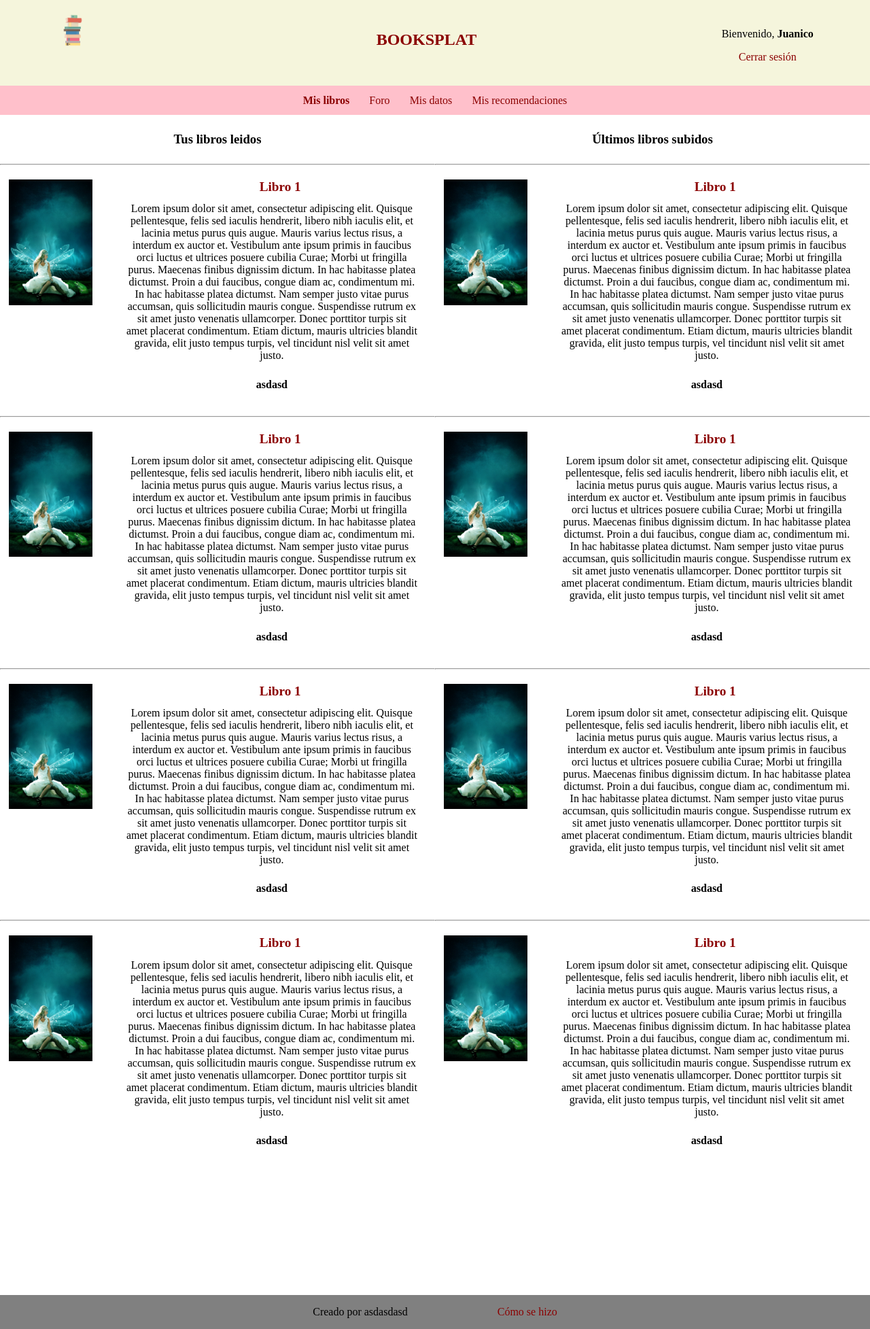
After one commit to DavidBaug/PW, a PHP site: page /mislibros.html in a window 1280 px wide. The commit adds this page. Shown: the whole page at 68% size. Run offline with PHP 8.4, Linux system fonts and the light colour scheme.

Commit message:
add mislibros + navbar

```diff
--- /dev/null
+++ b/Practicas/P1/mislibros.html
@@ -0,0 +1,216 @@
+<!DOCTYPE html>
+<html lang="es" dir="ltr">
+  <head>
+    <meta charset="utf-8">
+    <title>Booksplat</title>
+
+    <link rel="stylesheet" href="style.css">
+  </head>
+
+  <body>
+
+    <header id="cabezera">
+
+      <section id="login1">
+        <p>Bienvenido, <span id="user">Juanico</span></p>
+        <a href="index.html">Cerrar sesión</a>
+      </section>
+
+      <section>
+        <a href="index2.html"><img  id="logo" src="images/libro_logo.png"></a>
+      </section>
+
+      <section id="titulo">
+        <a href="index2.html"><h1>BOOKSPLAT</h1></a>
+      </section>
+
+    </header>
+
+    <nav id="navbar">
+      <a class="active" href="#">Mis libros</a>
+      <!-- <br> -->
+      <a class="item" href="#">Foro</a>
+      <!-- <br> -->
+      <a class="item" href="#">Mis datos</a>
+      <!-- <br> -->
+      <a class="item" href="#">Mis recomendaciones</a>
+    </nav>
+
+    <!-- aaaaaaaaaaaaaaaaaaaaaaaaaaaaaaaaaaaaaaaaaaaaaaaaaaaaaaaaaaaaaaaaaaaaaaa -->
+    <!-- aaaaaaaaaaaaaaaaaaaaaaaaaaaaaaaaaaaaaaaaaaaaaaaaaaaaaaaaaaaaaaaaaaaaaaa -->
+    <!-- aaaaaaaaaaaaaaaaaaaaaaaaaaaaaaaaaaaaaaaaaaaaaaaaaaaaaaaaaaaaaaaaaaaaaaa -->
+    <!-- aaaaaaaaaaaaaaaaaaaaaaaaaaaaaaaaaaaaaaaaaaaaaaaaaaaaaaaaaaaaaaaaaaaaaaa -->
+    <!-- aaaaaaaaaaaaaaaaaaaaaaaaaaaaaaaaaaaaaaaaaaaaaaaaaaaaaaaaaaaaaaaaaaaaaaa -->
+    <!-- aaaaaaaaaaaaaaaaaaaaaaaaaaaaaaaaaaaaaaaaaaaaaaaaaaaaaaaaaaaaaaaaaaaaaaa -->
+
+    <section id="cuerpo">
+
+      <article id="libros_leidos">
+
+        <h3 class="seccion">Tus libros leidos</h3>
+
+        <hr>
+
+        <ul class="lista">
+
+          <li class="item">
+            <a href="#"><h4 class="titulo">Libro 1</h4></a>
+            <a href="#"><img class="portada"src="images/portada.jpg" alt=""></a>
+            <p class="descripcion">Lorem ipsum dolor sit amet, consectetur adipiscing elit. Quisque pellentesque,
+              felis sed iaculis hendrerit, libero nibh iaculis elit, et lacinia metus purus quis augue. Mauris varius lectus
+              risus, a interdum ex auctor et. Vestibulum ante ipsum primis in faucibus orci luctus et ultrices posuere cubilia
+              Curae; Morbi ut fringilla purus. Maecenas finibus dignissim dictum. In hac habitasse platea dictumst. Proin a dui
+              faucibus, congue diam ac, condimentum mi. In hac habitasse platea dictumst. Nam semper justo vitae purus accumsan,
+              quis sollicitudin mauris congue. Suspendisse rutrum ex sit amet justo venenatis ullamcorper. Donec porttitor turpis
+              sit amet placerat condimentum. Etiam dictum, mauris ultricies blandit gravida, elit justo tempus turpis, vel tincidunt
+              nisl velit sit amet justo.</p>
+            <p class="autor">asdasd</p>
+          </li>
+
+          <hr>
+
+          <li class="item">
+            <a href="#"><h4 class="titulo">Libro 1</h4></a>
+            <a href="#"><img class="portada"src="images/portada.jpg" alt=""></a>
+            <p class="descripcion">Lorem ipsum dolor sit amet, consectetur adipiscing elit. Quisque pellentesque,
+              felis sed iaculis hendrerit, libero nibh iaculis elit, et lacinia metus purus quis augue. Mauris varius lectus
+              risus, a interdum ex auctor et. Vestibulum ante ipsum primis in faucibus orci luctus et ultrices posuere cubilia
+              Curae; Morbi ut fringilla purus. Maecenas finibus dignissim dictum. In hac habitasse platea dictumst. Proin a dui
+              faucibus, congue diam ac, condimentum mi. In hac habitasse platea dictumst. Nam semper justo vitae purus accumsan,
+              quis sollicitudin mauris congue. Suspendisse rutrum ex sit amet justo venenatis ullamcorper. Donec porttitor turpis
+              sit amet placerat condimentum. Etiam dictum, mauris ultricies blandit gravida, elit justo tempus turpis, vel tincidunt
+              nisl velit sit amet justo.</p>
+            <p class="autor">asdasd</p>
+          </li>
+
+          <hr>
+
+          <li class="item">
+            <a href="#"><h4 class="titulo">Libro 1</h4></a>
+            <a href="#"><img class="portada"src="images/portada.jpg" alt=""></a>
+            <p class="descripcion">Lorem ipsum dolor sit amet, consectetur adipiscing elit. Quisque pellentesque,
+              felis sed iaculis hendrerit, libero nibh iaculis elit, et lacinia metus purus quis augue. Mauris varius lectus
+              risus, a interdum ex auctor et. Vestibulum ante ipsum primis in faucibus orci luctus et ultrices posuere cubilia
+              Curae; Morbi ut fringilla purus. Maecenas finibus dignissim dictum. In hac habitasse platea dictumst. Proin a dui
+              faucibus, congue diam ac, condimentum mi. In hac habitasse platea dictumst. Nam semper justo vitae purus accumsan,
+              quis sollicitudin mauris congue. Suspendisse rutrum ex sit amet justo venenatis ullamcorper. Donec porttitor turpis
+              sit amet placerat condimentum. Etiam dictum, mauris ultricies blandit gravida, elit justo tempus turpis, vel tincidunt
+              nisl velit sit amet justo.</p>
+            <p class="autor">asdasd</p>
+          </li>
+
+          <hr>
+
+          <li class="item">
+            <a href="#"><h4 class="titulo">Libro 1</h4></a>
+            <a href="#"><img class="portada"src="images/portada.jpg" alt=""></a>
+            <p class="descripcion">Lorem ipsum dolor sit amet, consectetur adipiscing elit. Quisque pellentesque,
+              felis sed iaculis hendrerit, libero nibh iaculis elit, et lacinia metus purus quis augue. Mauris varius lectus
+              risus, a interdum ex auctor et. Vestibulum ante ipsum primis in faucibus orci luctus et ultrices posuere cubilia
+              Curae; Morbi ut fringilla purus. Maecenas finibus dignissim dictum. In hac habitasse platea dictumst. Proin a dui
+              faucibus, congue diam ac, condimentum mi. In hac habitasse platea dictumst. Nam semper justo vitae purus accumsan,
+              quis sollicitudin mauris congue. Suspendisse rutrum ex sit amet justo venenatis ullamcorper. Donec porttitor turpis
+              sit amet placerat condimentum. Etiam dictum, mauris ultricies blandit gravida, elit justo tempus turpis, vel tincidunt
+              nisl velit sit amet justo.</p>
+            <p class="autor">asdasd</p>
+          </li>
+
+
+        </ul>
+        <!-- <section>
+          <a class="flechas" href="#">&#8592;</a>
+          <a class="flechas" href="#">&#8594;</a>
+        </section> -->
+      </article>
+
+      <article id="ultimos_subidos">
+
+        <h3 class="seccion">Últimos libros subidos</h3>
+
+        <hr>
+
+        <ul class="lista">
+
+          <li class="item">
+            <a href="#"><h4 class="titulo">Libro 1</h4></a>
+            <a href="#"><img class="portada"src="images/portada.jpg" alt=""></a>
+            <p class="descripcion">Lorem ipsum dolor sit amet, consectetur adipiscing elit. Quisque pellentesque,
+              felis sed iaculis hendrerit, libero nibh iaculis elit, et lacinia metus purus quis augue. Mauris varius lectus
+              risus, a interdum ex auctor et. Vestibulum ante ipsum primis in faucibus orci luctus et ultrices posuere cubilia
+              Curae; Morbi ut fringilla purus. Maecenas finibus dignissim dictum. In hac habitasse platea dictumst. Proin a dui
+              faucibus, congue diam ac, condimentum mi. In hac habitasse platea dictumst. Nam semper justo vitae purus accumsan,
+              quis sollicitudin mauris congue. Suspendisse rutrum ex sit amet justo venenatis ullamcorper. Donec porttitor turpis
+              sit amet placerat condimentum. Etiam dictum, mauris ultricies blandit gravida, elit justo tempus turpis, vel tincidunt
+              nisl velit sit amet justo.</p>
+            <p class="autor">asdasd</p>
+          </li>
+
+          <hr>
+
+          <li class="item">
+            <a href="#"><h4 class="titulo">Libro 1</h4></a>
+            <a href="#"><img class="portada"src="images/portada.jpg" alt=""></a>
+            <p class="descripcion">Lorem ipsum dolor sit amet, consectetur adipiscing elit. Quisque pellentesque,
+              felis sed iaculis hendrerit, libero nibh iaculis elit, et lacinia metus purus quis augue. Mauris varius lectus
+              risus, a interdum ex auctor et. Vestibulum ante ipsum primis in faucibus orci luctus et ultrices posuere cubilia
+              Curae; Morbi ut fringilla purus. Maecenas finibus dignissim dictum. In hac habitasse platea dictumst. Proin a dui
+              faucibus, congue diam ac, condimentum mi. In hac habitasse platea dictumst. Nam semper justo vitae purus accumsan,
+              quis sollicitudin mauris congue. Suspendisse rutrum ex sit amet justo venenatis ullamcorper. Donec porttitor turpis
+              sit amet placerat condimentum. Etiam dictum, mauris ultricies blandit gravida, elit justo tempus turpis, vel tincidunt
+              nisl velit sit amet justo.</p>
+            <p class="autor">asdasd</p>
+          </li>
+
+          <hr>
+
+          <li class="item">
+            <a href="#"><h4 class="titulo">Libro 1</h4></a>
+            <a href="#"><img class="portada"src="images/portada.jpg" alt=""></a>
+            <p class="descripcion">Lorem ipsum dolor sit amet, consectetur adipiscing elit. Quisque pellentesque,
+              felis sed iaculis hendrerit, libero nibh iaculis elit, et lacinia metus purus quis augue. Mauris varius lectus
+              risus, a interdum ex auctor et. Vestibulum ante ipsum primis in faucibus orci luctus et ultrices posuere cubilia
+              Curae; Morbi ut fringilla purus. Maecenas finibus dignissim dictum. In hac habitasse platea dictumst. Proin a dui
+              faucibus, congue diam ac, condimentum mi. In hac habitasse platea dictumst. Nam semper justo vitae purus accumsan,
+              quis sollicitudin mauris congue. Suspendisse rutrum ex sit amet justo venenatis ullamcorper. Donec porttitor turpis
+              sit amet placerat condimentum. Etiam dictum, mauris ultricies blandit gravida, elit justo tempus turpis, vel tincidunt
+              nisl velit sit amet justo.</p>
+            <p class="autor">asdasd</p>
+          </li>
+
+          <hr>
+
+          <li class="item">
+            <a href="#"><h4 class="titulo">Libro 1</h4></a>
+            <a href="#"><img class="portada"src="images/portada.jpg" alt=""></a>
+            <p class="descripcion">Lorem ipsum dolor sit amet, consectetur adipiscing elit. Quisque pellentesque,
+              felis sed iaculis hendrerit, libero nibh iaculis elit, et lacinia metus purus quis augue. Mauris varius lectus
+              risus, a interdum ex auctor et. Vestibulum ante ipsum primis in faucibus orci luctus et ultrices posuere cubilia
+              Curae; Morbi ut fringilla purus. Maecenas finibus dignissim dictum. In hac habitasse platea dictumst. Proin a dui
+              faucibus, congue diam ac, condimentum mi. In hac habitasse platea dictumst. Nam semper justo vitae purus accumsan,
+              quis sollicitudin mauris congue. Suspendisse rutrum ex sit amet justo venenatis ullamcorper. Donec porttitor turpis
+              sit amet placerat condimentum. Etiam dictum, mauris ultricies blandit gravida, elit justo tempus turpis, vel tincidunt
+              nisl velit sit amet justo.</p>
+            <p class="autor">asdasd</p>
+          </li>
+
+      </article>
+
+    </section>
+
+<!-- aaaaaaaaaaaaaaaaaaaaaaaaaaaaaaaaaaaaaaaaaaaaaaaaaaaaaaaaaaaaaaaaaaaaaaa -->
+<!-- aaaaaaaaaaaaaaaaaaaaaaaaaaaaaaaaaaaaaaaaaaaaaaaaaaaaaaaaaaaaaaaaaaaaaaa -->
+<!-- aaaaaaaaaaaaaaaaaaaaaaaaaaaaaaaaaaaaaaaaaaaaaaaaaaaaaaaaaaaaaaaaaaaaaaa -->
+<!-- aaaaaaaaaaaaaaaaaaaaaaaaaaaaaaaaaaaaaaaaaaaaaaaaaaaaaaaaaaaaaaaaaaaaaaa -->
+<!-- aaaaaaaaaaaaaaaaaaaaaaaaaaaaaaaaaaaaaaaaaaaaaaaaaaaaaaaaaaaaaaaaaaaaaaa -->
+<!-- aaaaaaaaaaaaaaaaaaaaaaaaaaaaaaaaaaaaaaaaaaaaaaaaaaaaaaaaaaaaaaaaaaaaaaa -->
+
+        <footer id="pie">
+          <section>
+            <p id="contacto">Creado por asdasdasd</p>
+            <a id="pdf" href="memoria.pdf"><p>Cómo se hizo</p></a>
+          </section>
+        </footer>
+
+  </body>
+
+</html>
--- a/Practicas/P1/style.css
+++ b/Practicas/P1/style.css
@@ -6,11 +6,11 @@ body {
 
 a:-webkit-any-link {
   text-decoration: none;
-  color: lightseagreen;
+  color: darkred;
 }
 
 a:visited{
-  color: black;
+  color: red;
 }
 
 #logo {
@@ -156,6 +156,8 @@ section .flechas{
   padding: inherit;
   text-align: center;
   width: 70%;
+  font-weight: bold;
+  font-size: larger;
 }
 
 #libros .portada {
@@ -198,3 +200,175 @@ section .flechas{
   /* height: -webkit-fill-available; */
   /* padding: 1%; */
 }
+
+
+/* -------------------------------------------------------------------------- */
+
+#navbar{
+  display: inline-block;
+  text-align: center;
+  width: -webkit-fill-available;
+  padding: 1%;
+  margin: inherit;
+  background-color: pink;
+}
+
+#navbar .item{
+  padding: 1%;
+}
+
+#navbar .active{
+  font-weight: bold;
+  padding: 1%;
+}
+
+
+
+#libros_leidos{
+  float: left;
+  margin: 0%;
+  align-items: center;
+  width: 50%;
+  text-align: center;
+}
+
+#libros_leidos .item{
+  margin: 1%;
+  padding: 1%;
+  /* height: 78%; */
+  display: inline-block;
+}
+
+#libros_leidos .lista{
+  padding: inherit;
+  margin: inherit;
+  position: relative;
+  width: -webkit-fill-available;
+  height: -webkit-fill-available;
+  overflow: scroll;
+  padding-bottom: 28%;
+}
+
+
+
+#libros_leidos .a{
+  text-decoration: none;
+  color: pink;
+}
+
+#libros_leidos .seccion{
+  text-align: center;
+  padding: 1%;
+}
+
+#libros_leidos .titulo{
+  float: right;
+  margin: inherit;
+  padding: inherit;
+  text-align: center;
+  width: 70%;
+  font-weight: bold;
+  font-size: larger;
+}
+
+#libros_leidos .portada {
+  float: left;
+  width: 20%;
+  margin: inherit;
+  padding: inherit;
+}
+
+#libros_leidos .descripcion {
+  float: right;
+  width: 70%;
+  margin: inherit;
+  padding: inherit;
+}
+
+#libros_leidos .autor {
+  float: right;
+  width: 70%;
+  margin: inherit;
+  padding: inherit;
+  text-align: center;
+  font-weight: bold;
+}
+
+
+
+
+
+
+
+
+
+
+#ultimos_subidos{
+  float: right;
+  margin: 0%;
+  align-items: center;
+  width: 50%;
+  text-align: center;
+}
+
+#ultimos_subidos .item{
+  margin: 1%;
+  padding: 1%;
+  /* height: 78%; */
+  display: inline-block;
+}
+
+#ultimos_subidos .lista{
+  padding: inherit;
+  margin: inherit;
+  position: relative;
+  width: -webkit-fill-available;
+  height: -webkit-fill-available;
+  overflow: scroll;
+  padding-bottom: 28%;
+}
+
+
+
+#ultimos_subidos .a{
+  text-decoration: none;
+  color: pink;
+}
+
+#ultimos_subidos .seccion{
+  text-align: center;
+  padding: 1%;
+}
+
+#ultimos_subidos .titulo{
+  float: right;
+  margin: inherit;
+  padding: inherit;
+  text-align: center;
+  width: 70%;
+  font-weight: bold;
+  font-size: larger;
+}
+
+#ultimos_subidos .portada {
+  float: left;
+  width: 20%;
+  margin: inherit;
+  padding: inherit;
+}
+
+#ultimos_subidos .descripcion {
+  float: right;
+  width: 70%;
+  margin: inherit;
+  padding: inherit;
+}
+
+#ultimos_subidos .autor {
+  float: right;
+  width: 70%;
+  margin: inherit;
+  padding: inherit;
+  text-align: center;
+  font-weight: bold;
+}
```
Also changed, not shown: Practicas/P1/index.html (+15 -13 lines), Practicas/P1/index2.html (+16 -13 lines).
